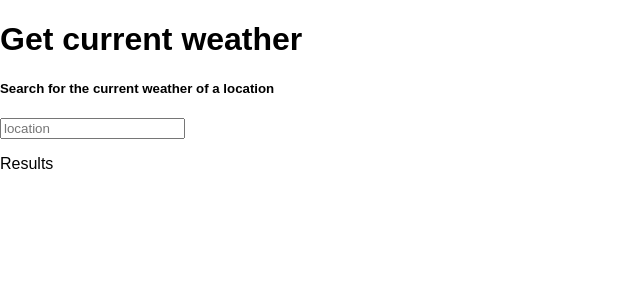
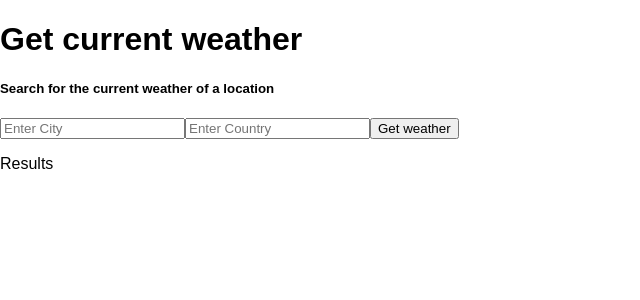
Before and after one commit to Sosodope/weather-app, a React (Create React App) app: page / in a window 1280 px wide. Shown: the top 300 px of the page, without its empty margins (0-640 px from the left). Built offline with nearby package versions, Linux system fonts and the light colour scheme.

Commit message:
fetch api data and allow form submission

```diff
--- a/src/App.js
+++ b/src/App.js
@@ -3,12 +3,22 @@ import Header from "./components/Header";
 import Form from "./components/Form";
 import WeatherResults from "./components/WeatherResults";
 
+const API_KEY = "8be3d65cca94173480958df7d29d2623";
+
 class App extends React.Component {
+  getCurrentWeather = async e => {
+    e.preventDefault();
+    const api_call = await fetch(
+      `https://api.openweathermap.org/data/2.5/weather?q=London,uk&appid=${API_KEY}&units=metric`
+    );
+    const data = await api_call.json();
+    console.log(data);
+  };
   render() {
     return (
       <div>
         <Header />
-        <Form />
+        <Form getCurrentWeather={this.getCurrentWeather} />
         <WeatherResults />
       </div>
     );
--- a/src/components/Form.js
+++ b/src/components/Form.js
@@ -3,8 +3,10 @@ import React from "react";
 class Form extends React.Component {
   render() {
     return (
-      <form action="">
-        <input type="text" placeholder="location" />
+      <form onSubmit={this.props.getCurrentWeather}>
+        <input type="text" name="city" placeholder="Enter City" />
+        <input type="text" name="country" placeholder="Enter Country" />
+        <button type="submit">Get weather</button>
       </form>
     );
   }
```
